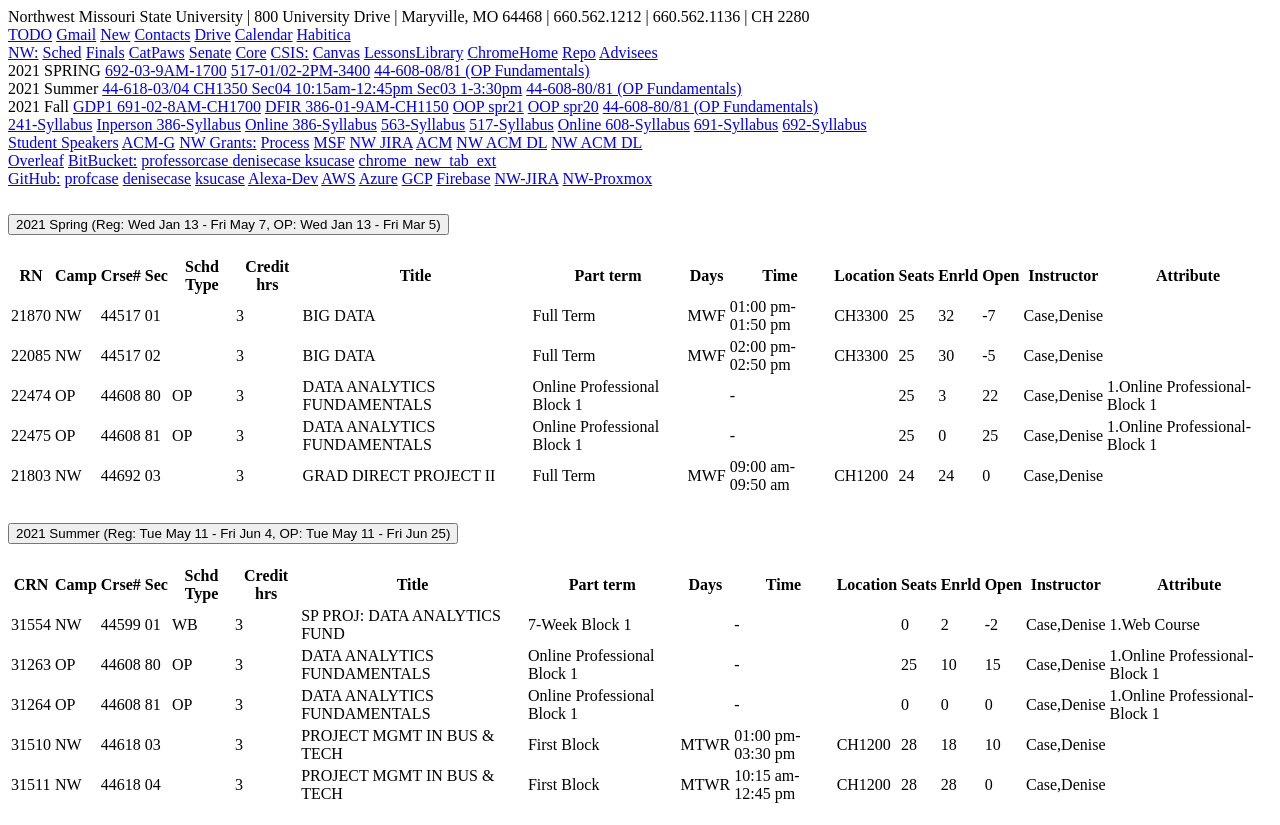
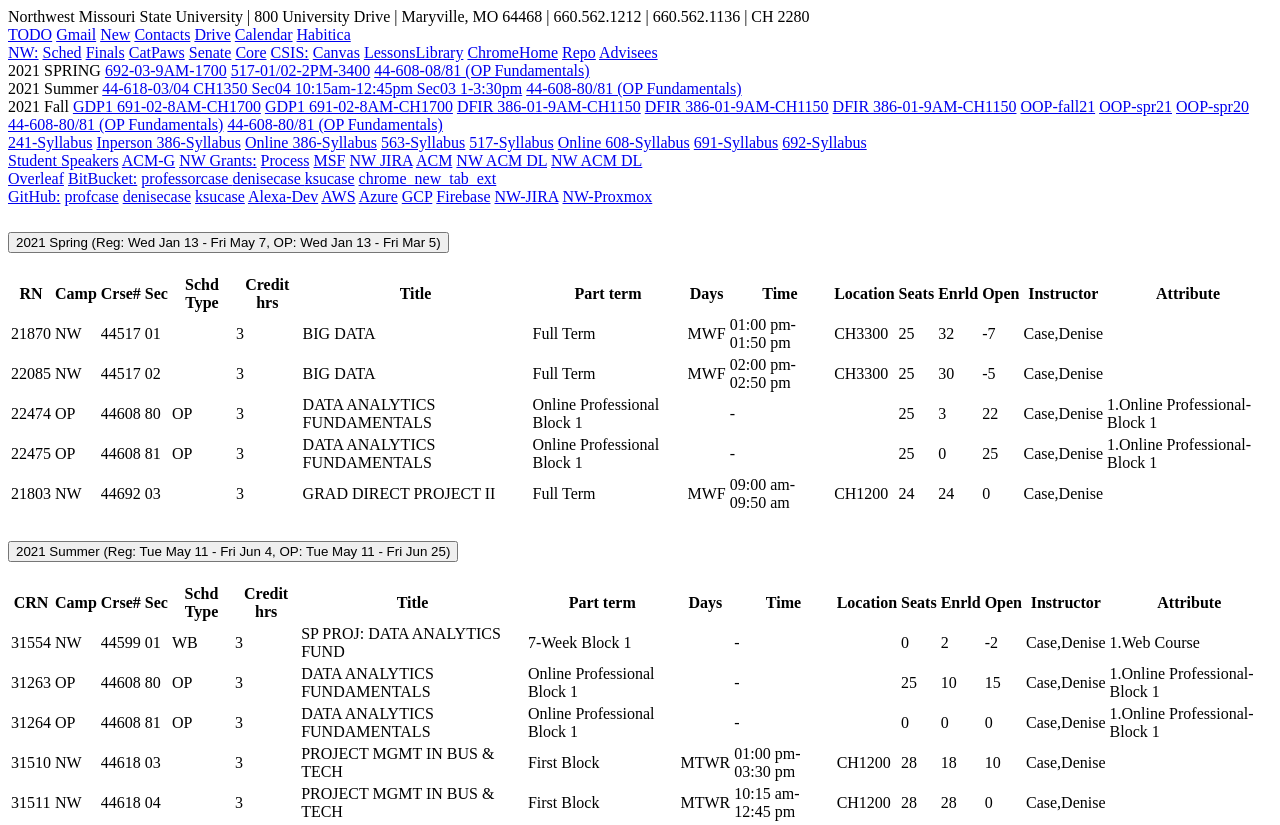
Before and after one commit to denisecase/chrome_new_tab_ext, a website with bundled scripts: page tab.html in a window 1280 px wide. Shown: the top 825 px of the page. Built offline with nearby package versions, Linux system fonts and the light colour scheme.

Commit message:
Add F21 course links

```diff
--- a/tab.html
+++ b/tab.html
@@ -132,16 +132,18 @@
           </nav>
 
           <nav id="2021 Fall"> 2021 Fall
-            <a rel="noopener" target="_blank" href="https://nwmissouri.instructure.com/courses/32360">GDP1
-              691-02-8AM-CH1700</a>
+            <a rel="noopener" target="_blank" href="https://nwmissouri.instructure.com/courses/40745">GDP1 691-02-8AM-CH1700</a>
+            <a rel="noopener" target="_blank" href="https://nwmissouri.instructure.com/courses/32360">GDP1 691-02-8AM-CH1700</a>
 
-            <a rel="noopener" target="_blank" href="https://nwmissouri.instructure.com/courses/32363">DFIR
-              386-01-9AM-CH1150</a>
+            <a rel="noopener" target="_blank" href="https://nwmissouri.instructure.com/courses/40506">DFIR  386-01-9AM-CH1150</a>
+            <a rel="noopener" target="_blank" href="https://nwmissouri.instructure.com/courses/32363">DFIR  386-01-9AM-CH1150</a>
+            <a rel="noopener" target="_blank" href="https://nwmissouri.instructure.com/courses/32363">DFIR  386-01-9AM-CH1150</a>
 
-            <a rel="noopener" target="_blank" href="https://nwmissouri.instructure.com/courses/35900">OOP spr21</a>
+            <a rel="noopener" target="_blank" href="https://nwmissouri.instructure.com/courses/40411">OOP-fall21</a>
+            <a rel="noopener" target="_blank" href="https://nwmissouri.instructure.com/courses/35900">OOP-spr21</a>
+            <a rel="noopener" target="_blank" href="https://nwmissouri.instructure.com/courses/28824">OOP-spr20</a>
 
-            <a rel="noopener" target="_blank" href="https://nwmissouri.instructure.com/courses/28824">OOP spr20</a>
-
+            <a rel="noopener" target="_blank" href="https://nwmissouri.instructure.com/courses/40648">44-608-80/81 (OP Fundamentals)</a>
             <a rel="noopener" target="_blank" href="https://nwmissouri.instructure.com/courses/37830">44-608-80/81 (OP Fundamentals)</a>
 
 
```
